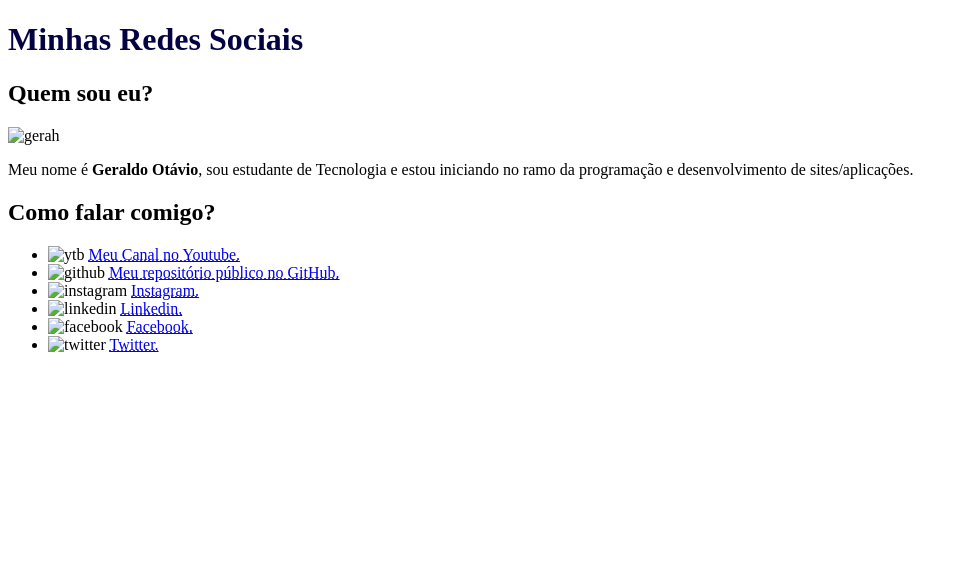
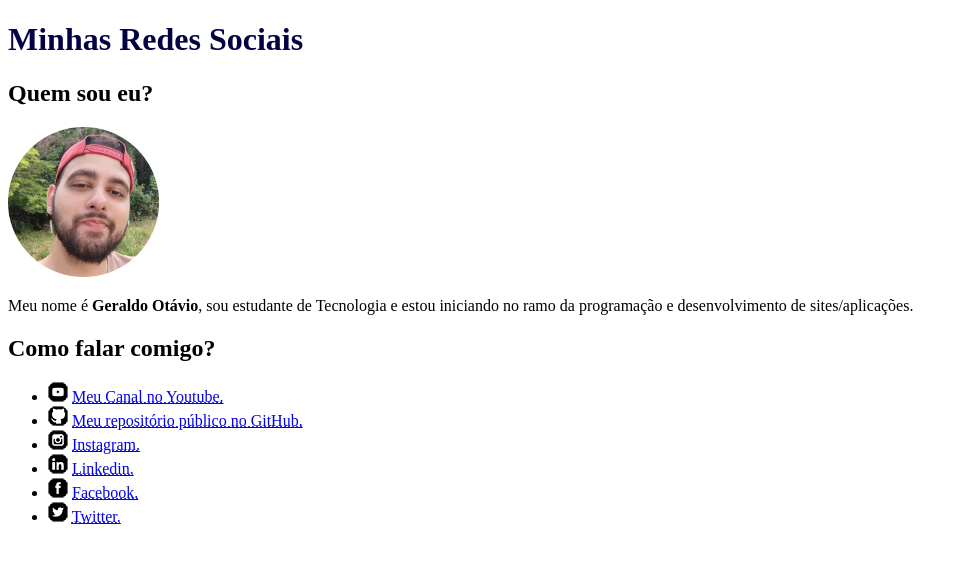
Before and after one commit to geraldootavio/minhas-redes-sociais, a plain HTML site: page index.html in a window 1280 px wide. Shown: the whole page, without its empty margins (0-968 px from the left). Drawn offline with Linux system fonts and the light colour scheme.

Commit message:
Update index.html

```diff
--- a/index.html
+++ b/index.html
@@ -9,17 +9,17 @@
 <body>
     <h1 style="color:  rgb(3, 3, 68);">Minhas Redes Sociais</h1>
     <h2>Quem sou eu?</h2>
-    <img src="eumesmo.png" alt="gerah">
+    <img src="imagens/eumesmo.png" alt="gerah">
     <p>Meu nome é <strong>Geraldo Otávio</strong>, sou estudante de Tecnologia e estou iniciando no ramo da programação e desenvolvimento de sites/aplicações.</p>
     <h2>Como falar comigo?</h2>
 
     <ul>
-        <li><img src="icone-youtube.png" alt="ytb">  <a href="https://www.youtube.com/channel/UCrrVfA9YmsEo_QrtJL-URoQ" target="_blank" rel="external"><abbr title="use a tag <a>">Meu Canal no Youtube.</abbr></a></li>
-         <li><img src="icone-github.png" alt="github">  <a href="https://github.com/geraldootavio" target="_blank" rel="external"><abbr title="use a tag <a>">Meu repositório público no GitHub.</abbr></a></li>
-        <li><img src="icone-instagram.png" alt="instagram">  <a href="https://www.instagram.com/gerah.figueiredo97/" target="_blank" rel="external"><abbr title="use a tag <a>">Instagram.</abbr></a></li>
-        <li><img src="icone-linkedin.png" alt="linkedin">  <a href="https://www.linkedin.com/in/geraldo-ot%C3%A1vio-figueiredo-a6b2ba239/" target="_blank" rel="external"><abbr title="use a tag <a>">Linkedin.</abbr></a></li>
-        <li><img src="icone-facebook.png" alt="facebook">  <a href="https://www.facebook.com/gerah.figueiredo" target="_blank" rel="external"><abbr title="use a tag <a>">Facebook.</abbr></a></li>
-         <li><img src="icone-twitter.png" alt="twitter">  <a href="https://twitter.com/gerah_lol" target="_blank" rel="external"><abbr title="use a tag <a>">Twitter.</abbr></a></li>
+        <li><img src="imagens/icone-youtube.png" alt="ytb">  <a href="https://www.youtube.com/channel/UCrrVfA9YmsEo_QrtJL-URoQ" target="_blank" rel="external"><abbr title="use a tag <a>">Meu Canal no Youtube.</abbr></a></li>
+         <li><img src="imagens/icone-github.png" alt="github">  <a href="https://github.com/geraldootavio" target="_blank" rel="external"><abbr title="use a tag <a>">Meu repositório público no GitHub.</abbr></a></li>
+        <li><img src="imagens/icone-instagram.png" alt="instagram">  <a href="https://www.instagram.com/gerah.figueiredo97/" target="_blank" rel="external"><abbr title="use a tag <a>">Instagram.</abbr></a></li>
+        <li><img src="imagens/icone-linkedin.png" alt="linkedin">  <a href="https://www.linkedin.com/in/geraldo-ot%C3%A1vio-figueiredo-a6b2ba239/" target="_blank" rel="external"><abbr title="use a tag <a>">Linkedin.</abbr></a></li>
+        <li><img src="imagens/icone-facebook.png" alt="facebook">  <a href="https://www.facebook.com/gerah.figueiredo" target="_blank" rel="external"><abbr title="use a tag <a>">Facebook.</abbr></a></li>
+         <li><img src="imagens/icone-twitter.png" alt="twitter">  <a href="https://twitter.com/gerah_lol" target="_blank" rel="external"><abbr title="use a tag <a>">Twitter.</abbr></a></li>
     </ul>
 
 
```
